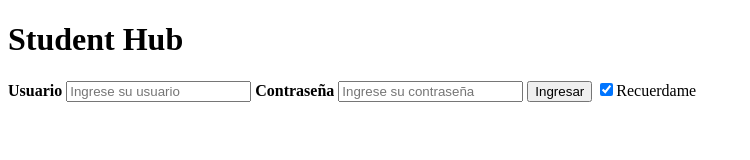
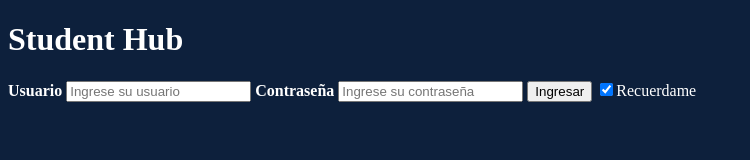
Before and after one commit to Johepdgc/StudentHub2.0, a plain HTML site: page index.html in a window 1280 px wide. Shown: the whole page, without its empty margins (0-750 px from the left). Drawn offline with Linux system fonts and the light colour scheme.

Commit message:
css commit

```diff
--- /dev/null
+++ b/css/script.css
@@ -0,0 +1,4 @@
+body {
+    background-color: #0D203C;
+    color: white;
+}
--- a/index.html
+++ b/index.html
@@ -4,6 +4,8 @@
     <meta charset="UTF-8">
     <meta name="viewport" content="width=device-width, initial-scale=1.0">
     <title>Student Hub</title>
+
+    <link rel="stylesheet" href="css/script.css">
 </head>
 <body>
     <h1>Student Hub</h1>
```
